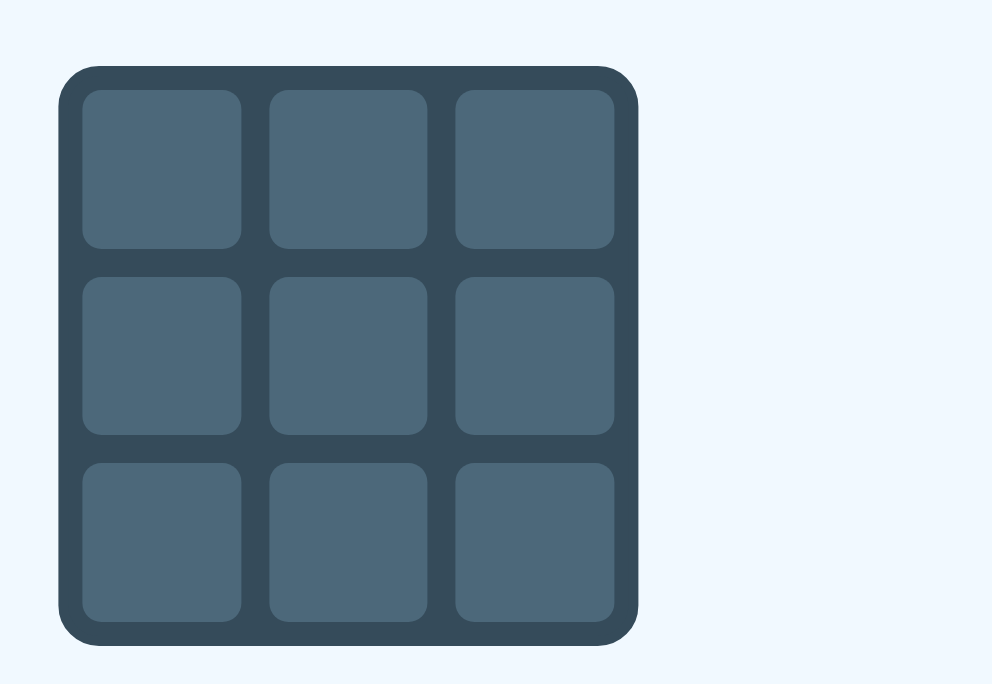
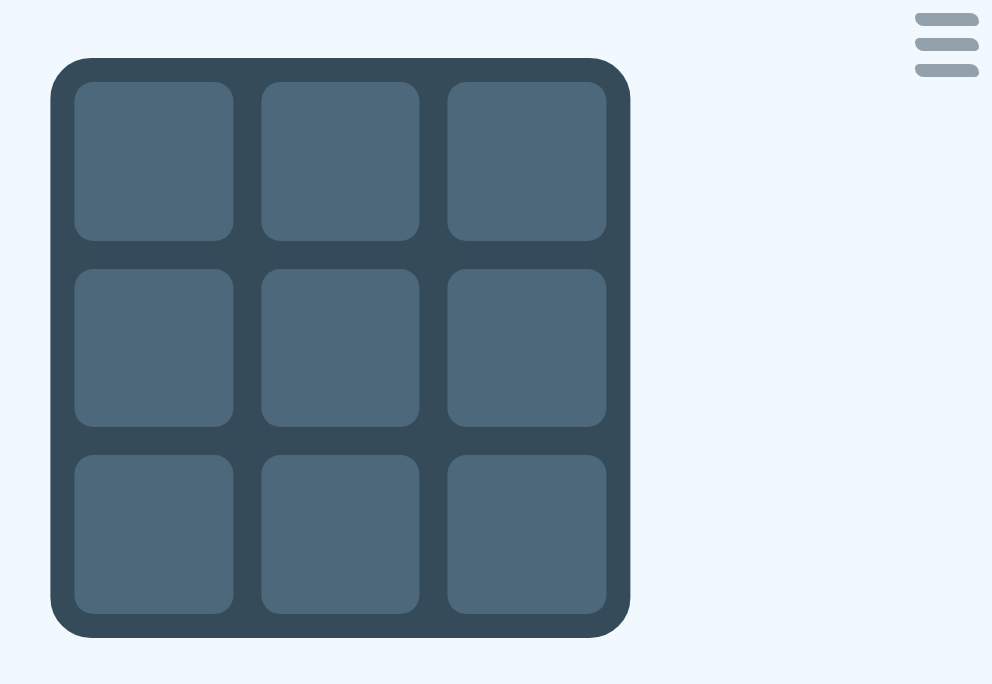
Before and after one commit to Elvis-Almeida/Jogo-da-Velha, a plain HTML site: page index.html in a window 1280 px wide. Shown: the whole page, without its empty margins (288-1280 px from the left). Drawn offline with Linux system fonts and the light colour scheme.

Commit message:
prototipo menu

```diff
--- a/JogoDaVelha.js
+++ b/JogoDaVelha.js
@@ -3,9 +3,13 @@ var tabuleiro = ['','','','','','','','','']
 
 var finDeJogo = 1
 
-var conteiner_element = null //para receber a div do html aqui
+var caixa_do_game = null //para receber a div do html aqui
 
-var jogarContraPC = 0
+var caixa_principal = null
+
+var jogarContraPC = 1
+
+var pause = 1
 
 var listaDeGanhadores = [
         [0,1,2],
@@ -30,11 +34,15 @@ var simbolo = {
         },
     }
 
-function iniciar( container ) {
-        conteiner_element = container;
+function iniciar(container) {
+        caixa_principal = container
+        caixa_do_game = document.createElement('div');
+        caixa_do_game.className = 'caixa_do_game'
+        caixa_principal.appendChild(caixa_do_game)
     }
 
 function reiniciar(botao) {
+    if (pause) {
         tabuleiro = ['','','','','','','','',''];
         mostrarJogo();
         finDeJogo = 1;
@@ -42,18 +50,19 @@ function reiniciar(botao) {
         botao.parentNode.removeChild(botao);
         console.log("reiniciou");
     }
+}
 
 function gameOver() {
         var botao = document.createElement('div');
         botao.id = 'caixa_botao_reiniciar';
         botao.innerHTML = '<button onclick="reiniciar(this)">Reiniciar</button>';
-        document.body.appendChild(botao);
+        caixa_principal.appendChild(botao);
         console.log("fim de jogo");
         finDeJogo = 0;
     }
 
 function fazerJogar( posicao ){
-        if(finDeJogo){
+        if(finDeJogo && pause){
             console.log(posicao);
             if ( tabuleiro[ posicao ] === '' ) {
                 tabuleiro[ posicao ] = simbolo.opcao[ simbolo.playerAtual ];
@@ -139,10 +148,85 @@ function mostrarJogo(){
         for ( i in this.tabuleiro ) {
             content += '<div id='+i+' onclick="fazerJogar(' + i + ')"> ' + this.tabuleiro[i] + '</div>';
         }
-        this.conteiner_element.innerHTML = content;
+        this.caixa_do_game.innerHTML = content;
     }
 
-function menu() {
-    document.body.style.filter = 'blur(10px)'
+var menu = {
+    caixa_menu: null,
+    caixa_opcoes:null,
 
+    iniciar: function(caixa_Menu, caixa_Opcoes) {
+        this.caixa_menu = caixa_Menu
+        this.caixa_opcoes = caixa_Opcoes
+
+        let caixa = document.createElement('div')
+        let barra1 = document.createElement('div')
+        let barra2 = document.createElement('div')
+        let barra3 = document.createElement('div')
+
+        barra1.id = 'barra1'
+        barra2.id = 'barra2'
+        barra3.id = 'barra3'
+        barra1.className = 'barras'
+        barra2.className = 'barras'
+        barra3.className = 'barras'
+        caixa.id='caixa_das_barras'
+
+        this.caixa_menu.appendChild(caixa)
+        caixa.appendChild(barra1)
+        caixa.appendChild(barra2)
+        caixa.appendChild(barra3)
+
+        this.criarOpcoes()
+
+        caixa.addEventListener('click', ()=>{this.abrir(caixa)})
+    },
+
+    criarOpcoes: function(num) {
+        var multPlayer = document.createElement('h2')
+        var simglePlayer = document.createElement('h2')
+        var definirTemaEscuro = document.createElement('h2')
+
+        multPlayer.id = 'multPlayer'
+        simglePlayer.id = 'simglePlayer'
+        definirTemaEscuro.id = 'definirTemaEscuro'
+
+        multPlayer.textContent = "Multiplayer"
+        simglePlayer.textContent = "Singleplayer"
+        definirTemaEscuro.textContent = "TemaEscuro"
+
+        multPlayer.className = 'OpcoesDeConfiguracoes'
+        simglePlayer.className = 'OpcoesDeConfiguracoes'
+        definirTemaEscuro.className = 'OpcoesDeConfiguracoes'
+
+        multPlayer.style.opacity = '0'
+        simglePlayer.style.opacity = '0'
+        definirTemaEscuro.style.opacity = '0'
+
+        this.caixa_opcoes.appendChild(multPlayer)
+        this.caixa_opcoes.appendChild(simglePlayer)
+        this.caixa_opcoes.appendChild(definirTemaEscuro)
+    },
+
+    abrir: function(caixa) {
+        pause = 0
+
+        multPlayer.style.opacity = '1'
+        simglePlayer.style.opacity = '1'
+        definirTemaEscuro.style.opacity = '1'
+
+        caixa_principal.style.filter = 'blur(10px)'
+        caixa.addEventListener('click', ()=>{this.fechar(caixa)})
+    },
+
+    fechar: function(caixa) {
+        pause = 1
+
+        multPlayer.style.opacity = '0'
+        simglePlayer.style.opacity = '0'
+        definirTemaEscuro.style.opacity = '0'
+
+        caixa_principal.style.filter = 'blur(0px)'
+        caixa.addEventListener('click', ()=>{this.abrir(caixa)})
+    }
 }
--- a/index.html
+++ b/index.html
@@ -8,15 +8,16 @@
     <title>Jogo da Velha</title>
 </head>
     <body>
+        <div class="caixa_opcoes"></div>
 
-        <div class='caixa_do_game'></div>
+        <div class='caixa_menu'></div>
 
-        <div class='menu_do_game'></div>
+        <div class="caixa_principal"></div>
 
         <script src="JogoDaVelha.js"></script>
-
         <script>
-            iniciar(document.querySelector('.caixa_do_game'));
+            menu.iniciar(document.querySelector('.caixa_menu'), document.querySelector('.caixa_opcoes'));
+            iniciar(document.querySelector('.caixa_principal'));
             mostrarJogo();
         </script>
 
--- a/style_game.css
+++ b/style_game.css
@@ -1,8 +1,15 @@
-@import url('https://fonts.googleapis.com/css2?family=Comfortaa:wght@700&display=swap');
+* {
+    padding:0;
+    margin:0;
+    vertical-align:baseline;
+    list-style:none;
+    border:0
+    }
 
 body{
     user-select: none;
     background-color: #f1f9ff;
+
 }
 
 /* caixa do jogo */
@@ -57,3 +64,52 @@ body{
     border-radius: 4%;
     font-size: min(4vw, 4vh);
 }
+
+/* Menu */
+.caixa_menu{
+    position: absolute;
+    width: 100vw;
+    height: 100vh;
+}
+
+#caixa_das_barras{
+    width: min(8vh, 8vw);
+    height: min(8vh, 8vw);
+    position:absolute;
+    margin: 1%;
+    right:0%;
+    top:0%;
+    filter: blur(0px);
+}
+
+.barras{
+    position:absolute;
+    width: 100%;
+    height: 20%;
+    background-color: #354b5a;
+    border-radius: 10px 20px;
+    margin: auto;
+    opacity: 0.5;
+}
+
+#barra1{
+    top: 0%;
+}
+#barra2{
+    top: 50%;
+    bottom: 50%;
+}
+#barra3{
+    bottom: 0%;
+}
+
+.caixa_opcoes{
+    position: absolute;
+    z-index: 1;
+    width: 0px;
+    height: 0px;
+}
+.OpcoesDeConfiguracoes{
+    font-size: 10em;
+
+}
```
